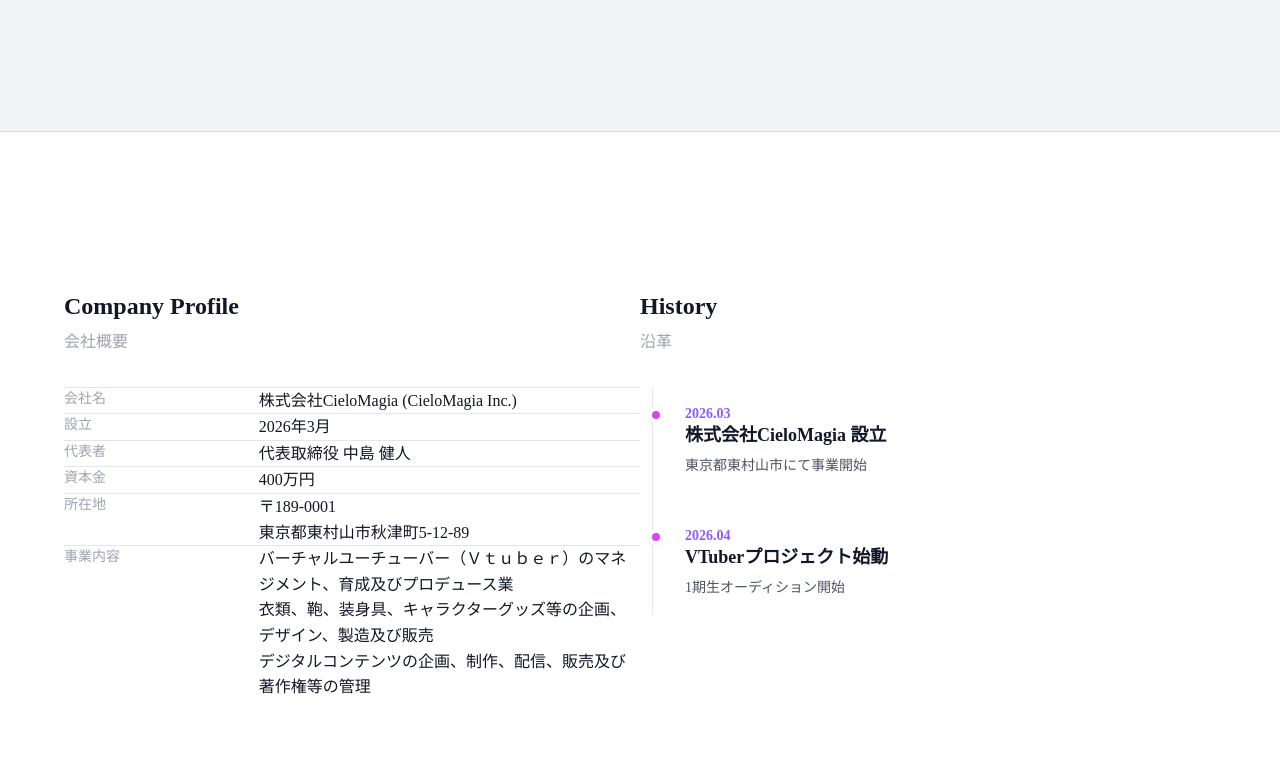
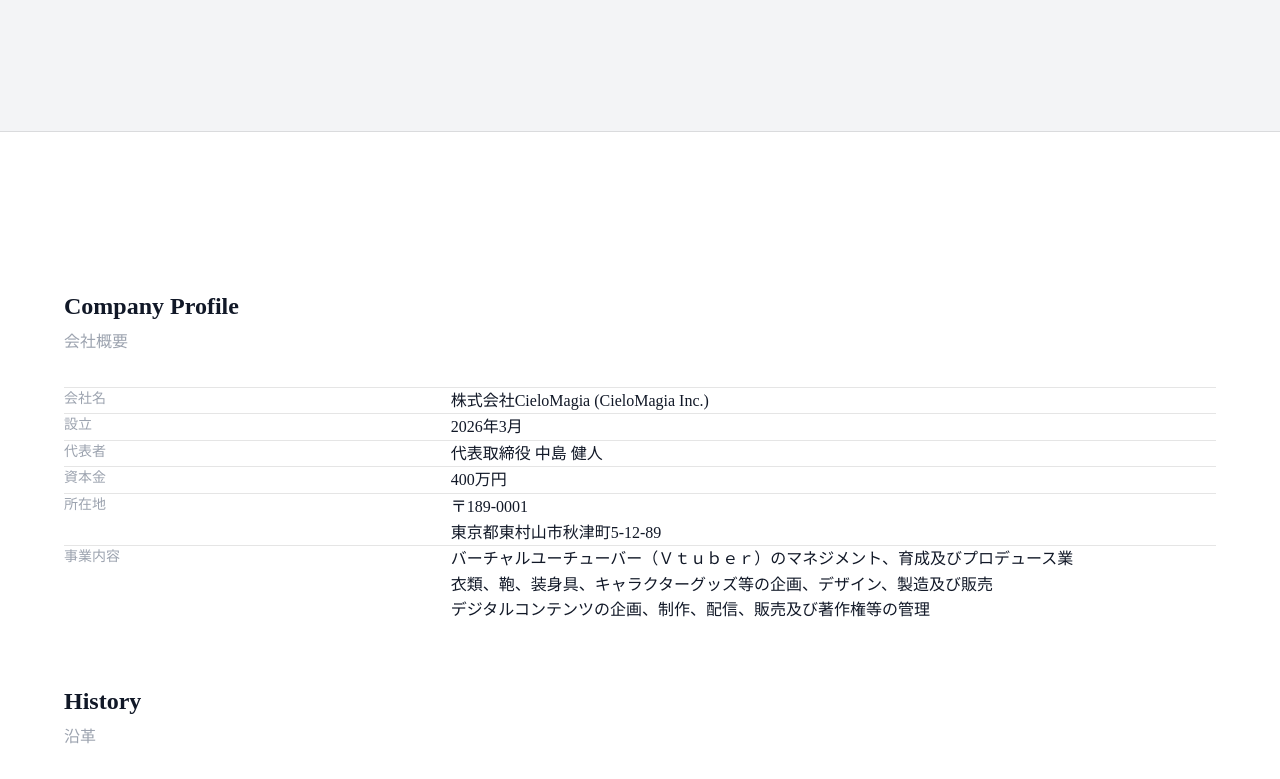
Before and after one commit to kurirop/cielomagia_hp, a Next.js app: page /company in a window 1280 px wide. Shown: the part 1540-2319 px from the top of the page. Built offline with nearby package versions, Linux system fonts and the light colour scheme.

Commit message:
update company history

```diff
--- a/src/app/globals.css
+++ b/src/app/globals.css
@@ -138,6 +138,22 @@
 
 .gap-12 {
   gap: 3rem;
+}
+
+.gap-16 {
+  gap: 4rem;
+}
+
+.gap-24 {
+  gap: 6rem;
+}
+
+.gap-30 {
+  gap: 7.5rem;
+}
+
+.gap-32 {
+  gap: 8rem;
 }
 
 .grid {
--- a/src/components/pages/CompanyContent.tsx
+++ b/src/components/pages/CompanyContent.tsx
@@ -96,7 +96,7 @@
             </section>
 
             {/* Company Profile & History Wrapper */}
-            <div className="container py-32 md:py-40 grid md:grid-cols-2 gap-16 md:gap-24">
+            <div className="container py-32 md:py-40 grid md:grid-cols-1 gap-16 md:gap-24">
 
                 {/* Profile */}
                 <section>
@@ -135,7 +135,7 @@
                         <div className="relative border-l border-[var(--border-primary)] ml-3 pl-8 space-y-12 py-4">
                             {[
                                 { date: '2026.03', title: '株式会社CieloMagia 設立', desc: '東京都東村山市にて事業開始' },
-                                { date: '2026.04', title: 'VTuberプロジェクト始動', desc: '1期生オーディション開始' },
+                                // { date: '2026.04', title: 'VTuberプロジェクト始動', desc: '1期生オーディション開始' },
                             ].map((item, i) => (
                                 <div key={i} className="relative">
                                     <div className="absolute -left-[37px] top-1 w-4 h-4 rounded-full bg-[var(--accent-primary)] border-4 border-[var(--bg-primary)] shadow-sm" />
```
